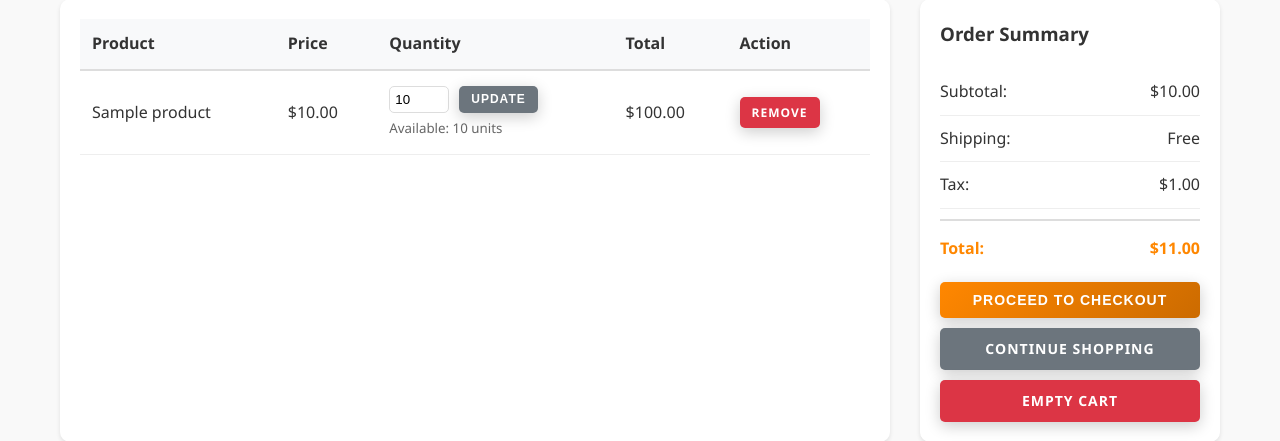
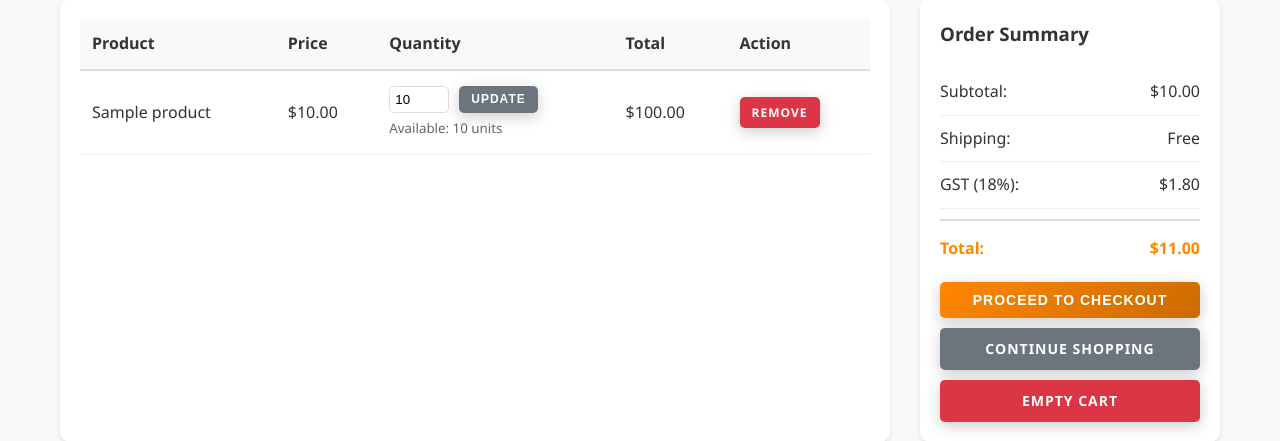
Before and after one commit to hasanzafzal/Wonderland-Toy-Store, a Python web app: template app/templates/cart.html in a window 1280 px wide. Shown: the part 180-621 px from the top of the page. Run offline with Jinja, Linux system fonts and the light colour scheme; the template is opened without the code that fills it: most values are stand-ins (such as "Sample title", 1, 10 or a date in 2020).

Commit message:
Refactoring tax calculation
Rename from tax to gst

```diff
--- a/app/templates/cart.html
+++ b/app/templates/cart.html
@@ -51,8 +51,8 @@
                         <span>Free</span>
                     </div>
                     <div class="summary-row">
-                        <span>Tax:</span>
-                        <span>${{ "%.2f"|format(cart.get_total() * 0.1) }}</span>
+                        <span>GST (18%):</span>
+                        <span>${{ "%.2f"|format(cart.get_total() * 0.18) }}</span>
                     </div>
                     <div class="summary-row total">
                         <span>Total:</span>
--- a/app/templates/checkout.html
+++ b/app/templates/checkout.html
@@ -126,8 +126,8 @@
                         <span>Free</span>
                     </div>
                     <div class="price-row">
-                        <span>Tax (10%):</span>
-                        <span id="tax">${{ "%.2f"|format(cart.get_total() * 0.1) }}</span>
+                        <span>GST (18%):</span>
+                        <span id="tax">${{ "%.2f"|format(cart.get_total() * 0.18) }}</span>
                     </div>
                     <div class="price-row" id="discountRow" style="display:none; color: #27ae60;">
                         <span>Discount <span id="discountPercent"></span>:</span>
@@ -689,7 +689,7 @@
     };
 
     const SUBTOTAL = {{ cart.get_total() }};
-    const TAX_RATE = 0.10;
+    const TAX_RATE = 0.18;
     let appliedDiscount = {
         code: null,
         percentage: 0,
--- a/app/templates/payment_card.html
+++ b/app/templates/payment_card.html
@@ -101,8 +101,8 @@
                         <span>Free</span>
                     </div>
                     <div class="price-row">
-                        <span>Tax (10%):</span>
-                        <span>${{ "%.2f"|format(cart.get_total() * 0.1) }}</span>
+                        <span>GST (18%):</span>
+                        <span>${{ "%.2f"|format(cart.get_total() * 0.18) }}</span>
                     </div>
                 </div>
 
```
